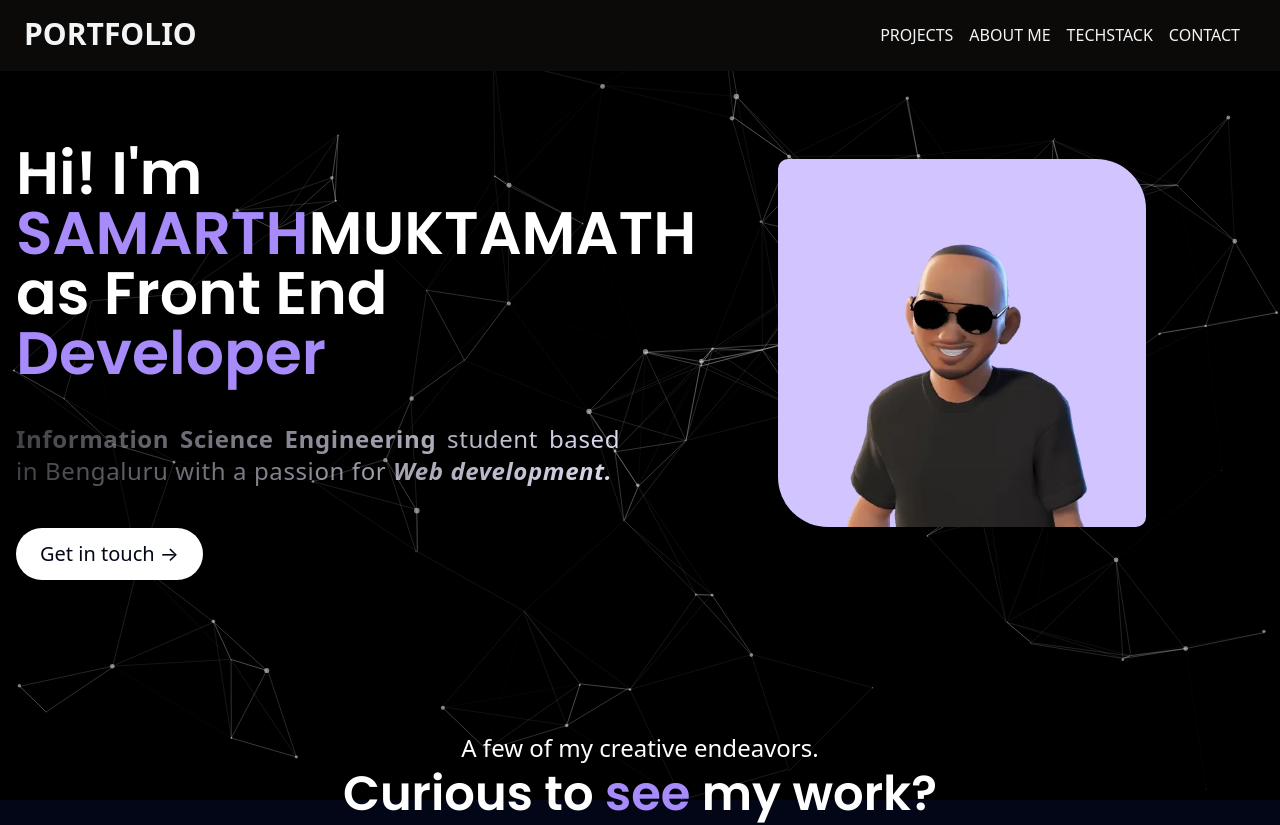
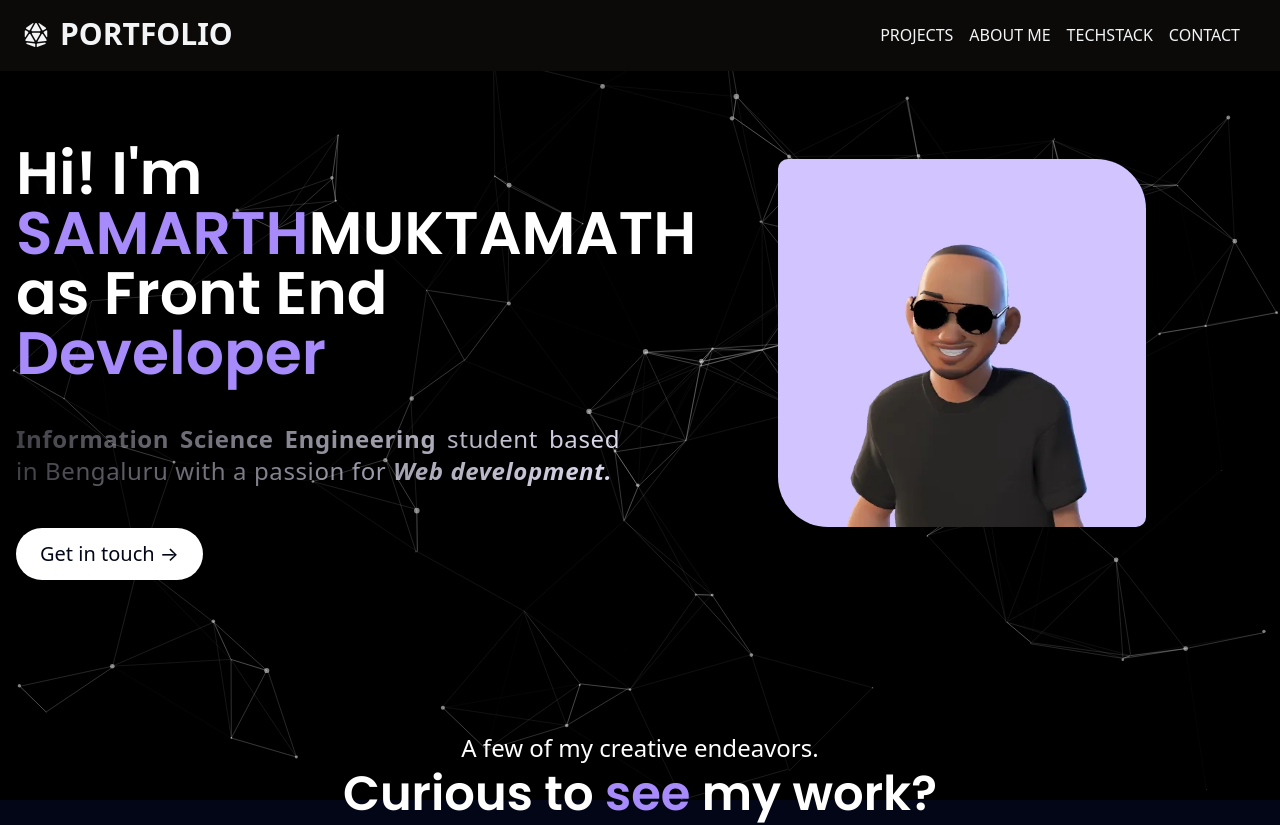
Before and after one commit to young-monk-samarth/PORTFOILIO, a SvelteKit app: page / in a window 1280 px wide. Shown: the top 825 px of the page. Built offline with nearby package versions, Linux system fonts and the light colour scheme.

Commit message:
Update Header.svelte

```diff
--- a/src/components/Header.svelte
+++ b/src/components/Header.svelte
@@ -15,7 +15,10 @@
 
 <header class="sticky top-0 z-10 flex flex-col px-4 py-3 md:px-6 md:py-4 duration-200 border-b-2 border-transparent bg-[#0c0a09]">
             <div class="flex items-center justify-between">
-        <h1 class="text-2xl font-medium md:text-3xl">
+                <h1 class="text-2xl font-medium md:text-3xl flex items-center gap-2 md:gap-3">
+                    <!-- Dice Icon with Spin and Toggle Color -->
+                    <i class="fa-solid fa-dice-d20 text-gray-100 text-xl md:text-2xl spin-toggle" id="dice-icon"></i>
+                    <!-- Portfolio Link -->
                     <a href="/" class="font-bold poppi text-gray-100 cursor-pointer relative inline-block group">
                         <span class="relative">
                             <b>PORT</b>FOLIO
@@ -23,6 +26,28 @@
                         </span>
                     </a>
                 </h1>
+
+
+        <style>
+            /* Base styles */
+            .spin-toggle {
+                transition: color 0.3s ease;
+            }
+
+            /* Animation for spin */
+            .spinning {
+                animation: spin 0.6s ease forwards;
+            }
+
+            @keyframes spin {
+                0% {
+                    transform: rotate(0deg);
+                }
+                100% {
+                    transform: rotate(360deg);
+                }
+            }
+        </style>
 
         <!-- Mobile Menu Button -->
         <button
```
Lines whose indentation alone changed are shown as unchanged.
